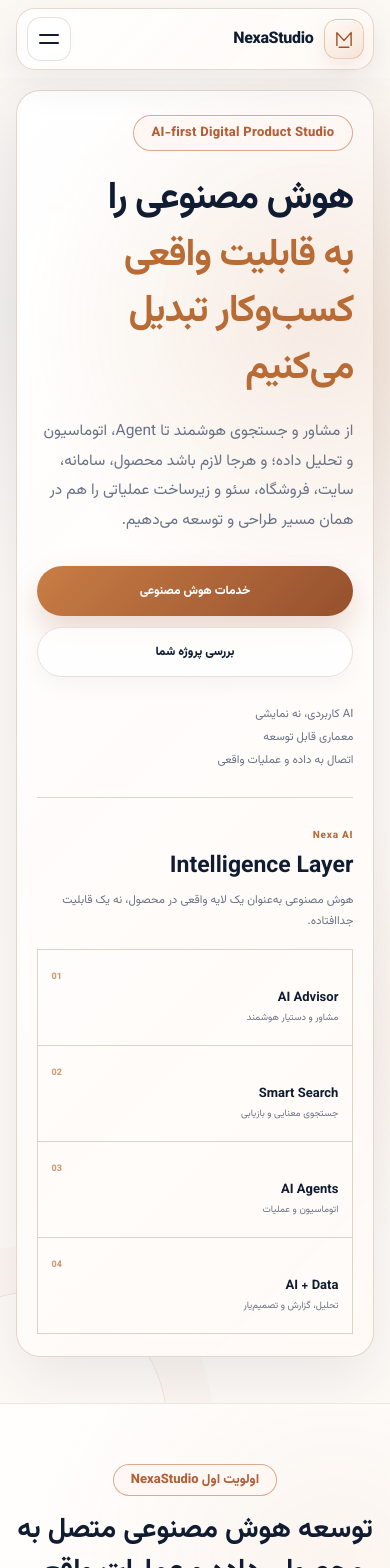
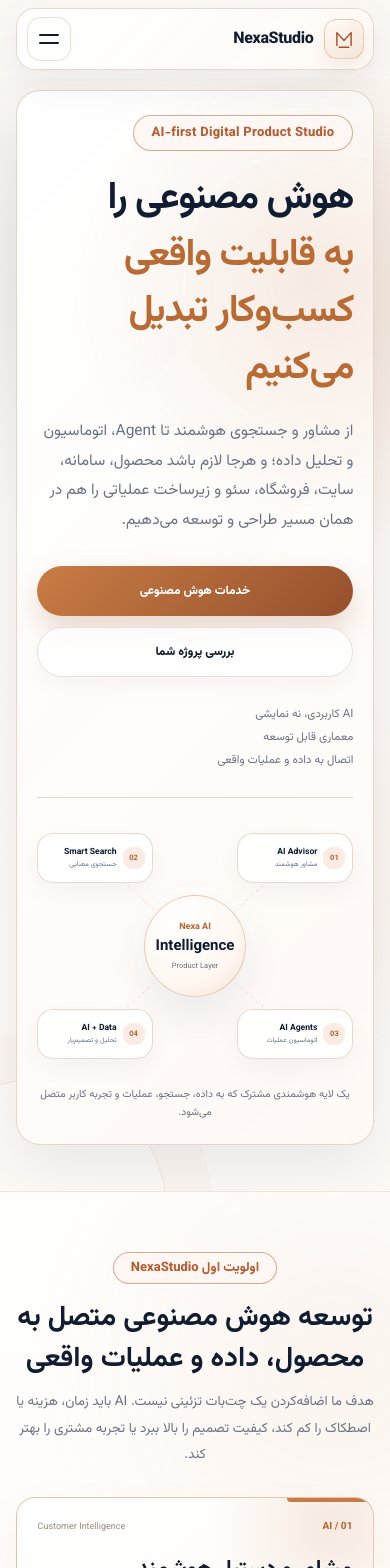
Before and after one commit to zohreksh/smartpilot, a Nuxt app: page /services in a window 390 px wide. Shown: the top 1568 px of the page. Built offline with nearby package versions, Linux system fonts and the light colour scheme.

Commit message:
Restore balanced AI diagram in services hero

```diff
--- a/pages/services.vue
+++ b/pages/services.vue
@@ -81,38 +81,57 @@ const recoverProofImage = (image) => {
           </div>
         </div>
 
-        <div class="ai-visual" aria-label="حوزه‌های اصلی توسعه هوش مصنوعی">
-          <div class="ai-visual-heading">
-            <span>Nexa AI</span>
-            <strong>Intelligence Layer</strong>
-            <p>هوش مصنوعی به‌عنوان یک لایه واقعی در محصول، نه یک قابلیت جداافتاده.</p>
-          </div>
-
-          <div class="ai-capability-grid">
-            <article class="ai-capability">
+        <div class="ai-visual" aria-label="نمودار حوزه‌های اصلی توسعه هوش مصنوعی">
+          <div class="ai-diagram">
+            <svg class="diagram-links" viewBox="0 0 420 340" aria-hidden="true">
+              <line x1="210" y1="170" x2="315" y2="76" />
+              <line x1="210" y1="170" x2="105" y2="76" />
+              <line x1="210" y1="170" x2="315" y2="264" />
+              <line x1="210" y1="170" x2="105" y2="264" />
+            </svg>
+
+            <div class="ai-core">
+              <span>Nexa AI</span>
+              <strong>Intelligence</strong>
+              <small>Product Layer</small>
+            </div>
+
+            <article class="ai-node node-advisor">
               <span>01</span>
-              <strong>AI Advisor</strong>
-              <small>مشاور و دستیار هوشمند</small>
+              <div>
+                <strong>AI Advisor</strong>
+                <small>مشاور هوشمند</small>
+              </div>
             </article>
 
-            <article class="ai-capability">
+            <article class="ai-node node-search">
               <span>02</span>
-              <strong>Smart Search</strong>
-              <small>جستجوی معنایی و بازیابی</small>
+              <div>
+                <strong>Smart Search</strong>
+                <small>جستجوی معنایی</small>
+              </div>
             </article>
 
-            <article class="ai-capability">
+            <article class="ai-node node-agent">
               <span>03</span>
-              <strong>AI Agents</strong>
-              <small>اتوماسیون و عملیات</small>
+              <div>
+                <strong>AI Agents</strong>
+                <small>اتوماسیون عملیات</small>
+              </div>
             </article>
 
-            <article class="ai-capability">
+            <article class="ai-node node-data">
               <span>04</span>
-              <strong>AI + Data</strong>
-              <small>تحلیل، گزارش و تصمیم‌یار</small>
+              <div>
+                <strong>AI + Data</strong>
+                <small>تحلیل و تصمیم‌یار</small>
+              </div>
             </article>
           </div>
+
+          <p class="ai-diagram-caption">
+            یک لایه هوشمندی مشترک که به داده، جستجو، عملیات و تجربه کاربر متصل می‌شود.
+          </p>
         </div>
       </div>
     </section>
@@ -686,85 +705,154 @@ const recoverProofImage = (image) => {
 }
 
 .ai-visual {
+  min-width: 0;
+  padding-right: 28px;
+  border-right: 1px solid rgba(218, 200, 187, 0.72);
+}
+
+.ai-diagram {
   position: relative;
-  align-self: stretch;
+  width: min(100%, 420px);
+  aspect-ratio: 420 / 340;
+  margin: 0 auto;
+}
+
+.diagram-links {
+  position: absolute;
+  inset: 0;
+  width: 100%;
+  height: 100%;
+  overflow: visible;
+}
+
+.diagram-links line {
+  stroke: rgba(184, 107, 53, 0.22);
+  stroke-width: 1.2;
+  stroke-dasharray: 4 5;
+}
+
+.ai-core {
+  position: absolute;
+  z-index: 3;
+  top: 50%;
+  left: 50%;
   display: flex;
-  min-width: 0;
+  width: 142px;
+  height: 142px;
+  transform: translate(-50%, -50%);
   flex-direction: column;
+  align-items: center;
   justify-content: center;
-  padding-right: 38px;
-  border-right: 1px solid rgba(218, 200, 187, 0.78);
-}
-
-.ai-visual-heading {
-  max-width: 360px;
-  margin-bottom: 24px;
-}
-
-.ai-visual-heading > span {
-  display: inline-flex;
+  border: 1px solid rgba(184, 107, 53, 0.3);
+  border-radius: 50%;
+  background:
+    radial-gradient(circle at 35% 28%, #fff, #fff7f1 62%, #f2dfd1 100%);
+  box-shadow:
+    0 18px 42px rgba(16, 28, 50, 0.09),
+    0 0 0 10px rgba(255, 255, 255, 0.34);
+  text-align: center;
+}
+
+.ai-core > span {
   color: var(--accent);
-  font-size: 10px;
+  font-size: 9px;
   font-weight: 800;
-  letter-spacing: 0.08em;
-  direction: ltr;
-}
-
-.ai-visual-heading strong {
-  display: block;
+}
+
+.ai-core strong {
   margin-top: 4px;
   color: var(--text);
-  font-size: 27px;
-  line-height: 1.35;
+  font-size: 15px;
+  line-height: 1.2;
+  direction: ltr;
+}
+
+.ai-core small {
+  margin-top: 4px;
+  color: var(--muted);
+  font-size: 7.5px;
+  direction: ltr;
+}
+
+.ai-node {
+  position: absolute;
+  z-index: 4;
+  display: flex;
+  width: 154px;
+  min-height: 62px;
+  align-items: center;
+  gap: 9px;
+  padding: 9px 11px;
+  border: 1px solid rgba(226, 211, 199, 0.82);
+  border-radius: 16px;
+  background: rgba(255, 255, 255, 0.84);
+  backdrop-filter: blur(9px);
+  -webkit-backdrop-filter: blur(9px);
+  box-shadow: 0 9px 24px rgba(16, 28, 50, 0.045);
+}
+
+.ai-node > span {
+  display: inline-flex;
+  flex: none;
+  width: 28px;
+  height: 28px;
+  align-items: center;
+  justify-content: center;
+  border-radius: 9px;
+  background: #faece4;
+  color: var(--accent);
+  font-size: 8.5px;
+  font-weight: 800;
+}
+
+.ai-node div {
+  min-width: 0;
+}
+
+.ai-node strong {
+  display: block;
+  color: var(--text);
+  font-size: 10.5px;
+  line-height: 1.3;
   direction: ltr;
   text-align: right;
 }
 
-.ai-visual-heading p {
-  margin: 8px 0 0;
+.ai-node small {
+  display: block;
+  margin-top: 2px;
   color: var(--muted);
-  font-size: 11.5px;
-  line-height: 1.8;
-}
-
-.ai-capability-grid {
-  display: grid;
-  grid-template-columns: repeat(2, minmax(0, 1fr));
-  border-top: 1px solid rgba(218, 200, 187, 0.82);
-  border-right: 1px solid rgba(218, 200, 187, 0.82);
-}
-
-.ai-capability {
-  position: relative;
-  display: flex;
-  min-height: 112px;
-  flex-direction: column;
-  justify-content: center;
-  padding: 17px 18px;
-  border-left: 1px solid rgba(218, 200, 187, 0.82);
-  border-bottom: 1px solid rgba(218, 200, 187, 0.82);
-  background: rgba(255, 255, 255, 0.18);
-}
-
-.ai-capability > span {
-  color: rgba(184, 107, 53, 0.68);
-  font-size: 9px;
-  font-weight: 800;
-  direction: ltr;
-}
-
-.ai-capability strong {
-  margin-top: 5px;
-  color: var(--text);
-  font-size: 13px;
-  line-height: 1.45;
-}
-
-.ai-capability small {
-  margin-top: 3px;
+  font-size: 8.5px;
+  line-height: 1.4;
+}
+
+.node-advisor {
+  top: 6%;
+  right: 0;
+}
+
+.node-search {
+  top: 6%;
+  left: 0;
+}
+
+.node-agent {
+  right: 0;
+  bottom: 6%;
+}
+
+.node-data {
+  left: 0;
+  bottom: 6%;
+}
+
+.ai-diagram-caption {
+  max-width: 390px;
+  margin: 12px auto 0;
   color: var(--muted);
-  font-size: 9.5px;
-  line-height: 1.55;
+  font-size: 10.5px;
+  line-height: 1.7;
+  text-align: center;
 }
 
 .ai-services-section {
@@ -1418,13 +1506,13 @@ const recoverProofImage = (image) => {
 
   .ai-visual {
     width: 100%;
-    padding: 28px 0 0;
-    border-top: 1px solid rgba(218, 200, 187, 0.78);
+    padding: 26px 0 0;
+    border-top: 1px solid rgba(218, 200, 187, 0.72);
     border-right: 0;
   }
 
-  .ai-visual-heading {
-    max-width: 640px;
+  .ai-diagram {
+    width: min(100%, 460px);
   }
 
   .ai-side-grid {
@@ -1500,24 +1588,35 @@ const recoverProofImage = (image) => {
   }
 
   .ai-visual {
-    padding-top: 24px;
-  }
-
-  .ai-visual-heading {
-    margin-bottom: 18px;
-  }
-
-  .ai-visual-heading strong {
-    font-size: 23px;
-  }
-
-  .ai-capability-grid {
-    grid-template-columns: 1fr 1fr;
-  }
-
-  .ai-capability {
-    min-height: 96px;
-    padding: 14px;
+    padding-top: 20px;
+  }
+
+  .ai-diagram {
+    width: 100%;
+  }
+
+  .ai-core {
+    width: 118px;
+    height: 118px;
+  }
+
+  .ai-node {
+    width: 132px;
+    min-height: 56px;
+    padding: 8px 9px;
+  }
+
+  .ai-node > span {
+    width: 25px;
+    height: 25px;
+  }
+
+  .ai-node strong {
+    font-size: 9.5px;
+  }
+
+  .ai-node small {
+    font-size: 7.7px;
   }
 
   .ai-services-section,
@@ -1636,10 +1735,31 @@ const recoverProofImage = (image) => {
 }
 
 @media (max-width: 390px) {
-  .ai-capability-grid {
-    grid-template-columns: 1fr;
-  }
-
+  .ai-core {
+    width: 102px;
+    height: 102px;
+  }
+
+  .ai-node {
+    width: 116px;
+    min-height: 50px;
+    gap: 6px;
+    padding: 7px;
+  }
+
+  .ai-node > span {
+    width: 22px;
+    height: 22px;
+    font-size: 7.5px;
+  }
+
+  .ai-node strong {
+    font-size: 8.6px;
+  }
+
+  .ai-node small {
+    font-size: 7px;
+  }
 
   .hero-actions {
     grid-template-columns: 1fr;
```
